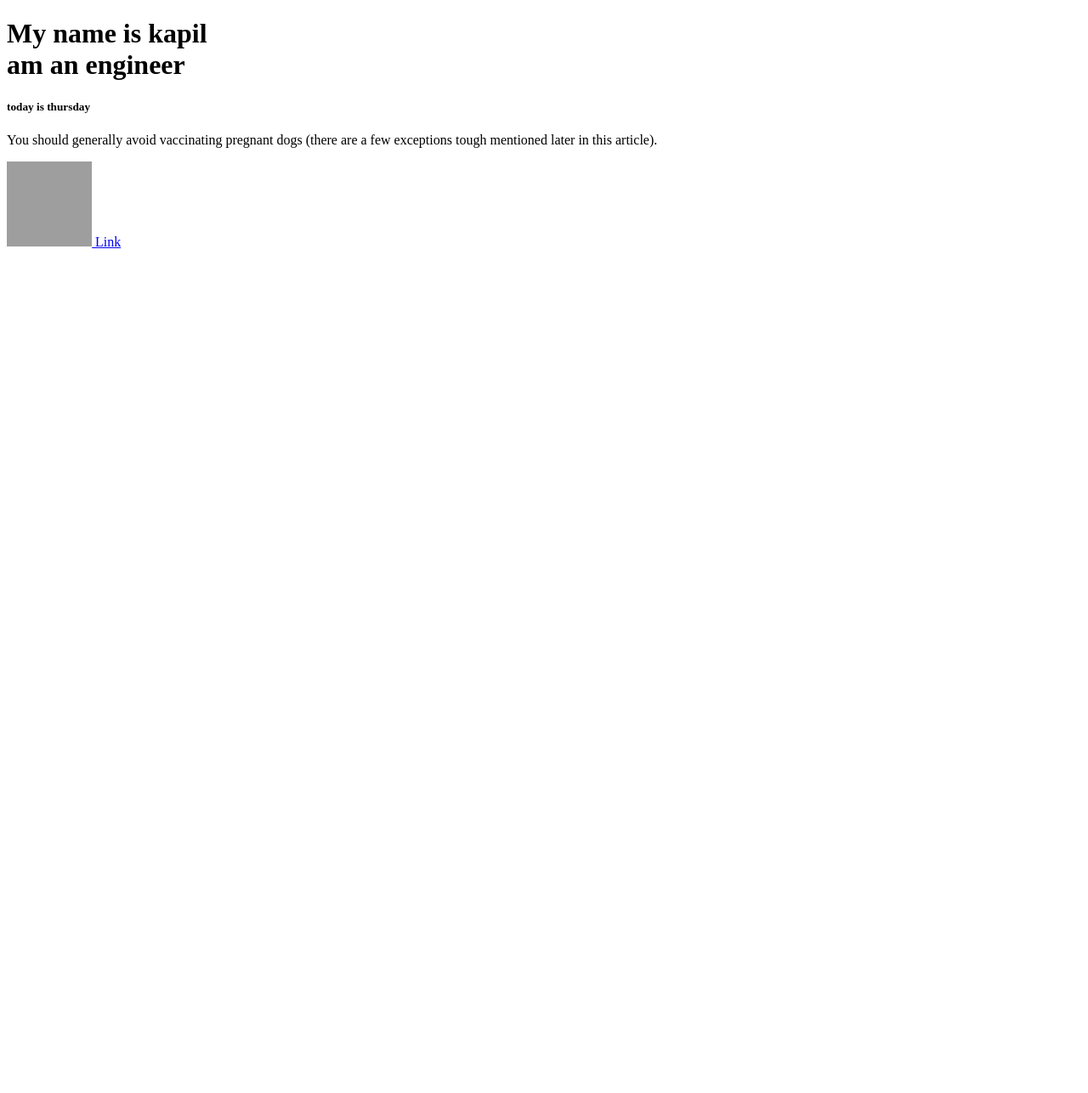
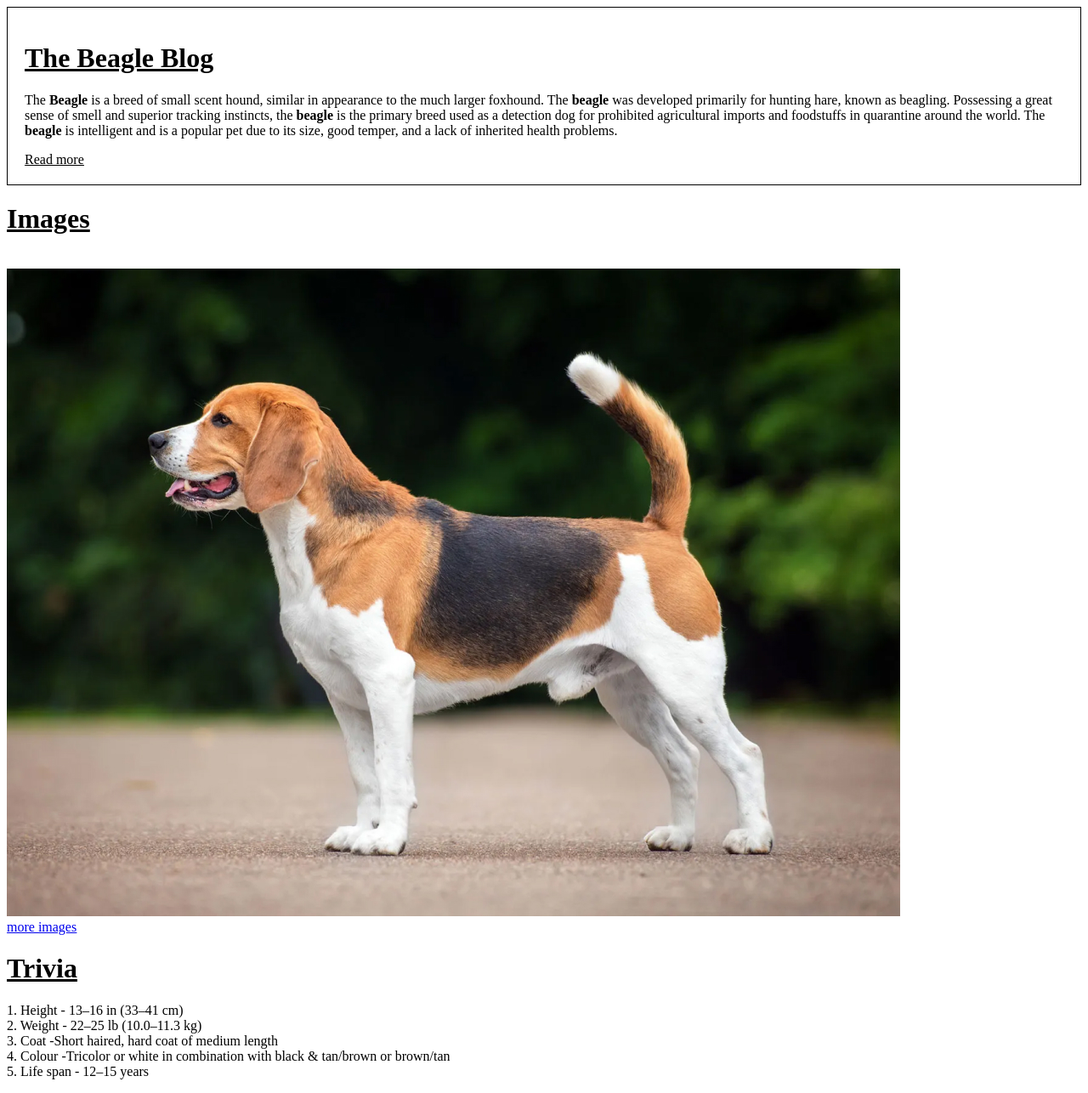
Before and after one commit to kapil310/weekly-contest-1, a plain HTML site: page index.html in a window 1280 px wide. Shown: the whole page at 85% size. Before the commit the page ends 800 px from the top, so only its background shows below. Drawn offline with Linux system fonts and the light colour scheme; grey boxes are pictures that could not be loaded.

Commit message:
project is completed

```diff
--- a/index.html
+++ b/index.html
@@ -1,23 +1,36 @@
 <!DOCTYPE html>
 <html>
     <head>
-<title> Html Page</title>
+<title> Kapil chaturvedi Frontend 1 AccioJob 8 January 2023</title>
+<link rel="icon" href="/images/icon.png">
     </head>
     <body>
+        <div style= "border:1px solid black;padding: 20px"; width = "1643px" ; height: "648.57px">
         <h1>
-            My name is kapil
-             <br>
-             am an engineer
+            <u> The Beagle Blog</u>
         </h1>
-        <h5>
-            today is thursday
-        </h5>
-         <p>
-            You should generally avoid vaccinating pregnant dogs (there are a few exceptions tough mentioned later in this article).
-        </p>
-        <a href="https://acciojob.com/">
+          <p>
+           The <b>Beagle</b> is a breed of small scent hound, similar in appearance to the much larger foxhound. The <b>beagle</b> was developed primarily for hunting hare, known as beagling. Possessing a great sense of smell and superior tracking instincts, the <b>beagle</b> is the primary breed used as a detection dog for prohibited agricultural imports and foodstuffs in quarantine around the world. The <b>beagle</b> is intelligent and is a popular pet due to its size, good temper, and a lack of inherited health problems.
+          </p>
+         <a href="https://en.wikipedia.org/wiki/Beagle" style="color: black;"><u>Read more</u></a>
+         </div>
+         <div>
+            <h1>
+                <u>Images</u>
+            </h1><br>
+            <img src="./images/dog1.jpg" alt="" width=" 1051" height="762px">
+            <br>
+            <a href="https://www.google.com/search?q=beagle&rlz=1C5CHFA_enUS944US945&sxsrf=ALiCzsYi_xLzuX5-mgRt-U2UMiiEwhaCTA:1672839794160&source=lnms&tbm=isch&sa=X&ved=2ahUKEwiat8ntha78AhVnDbcAHX7UCYYQ_AUoAXoECAEQAw&biw=1629&bih=894&dpr=2.2"><u>more images</u></a>
+        </div>
+        <div>
+       <h1><u>Trivia</u></h1>
+       <p>
 
-            <img src="https://i.natgeofe.com/n/4f5aaece-3300-41a4-b2a8-ed2708a0a27c/domestic-dog_thumb_4x3.jpg" alt="" height="100" width="100">
-            <a href="https://www.youtube.com/">Link</a>
+       1. Height - 13–16 in (33–41 cm) <br>
+       2. Weight - 22–25 lb (10.0–11.3 kg) <br>
+       3. Coat -Short haired, hard coat of medium length <br>
+       4. Colour -Tricolor or white in combination with black & tan/brown or brown/tan <br>
+       5. Life span - 12–15 years</p>
+        </div>
     </body>
 </html>
```
Also changed, not shown: images/dog1.jpg (added), images/icon.png (added), style.css (added).
